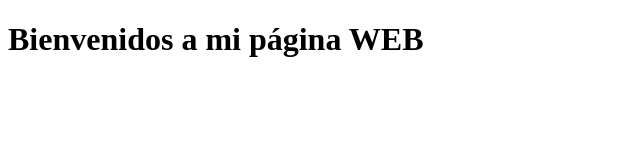
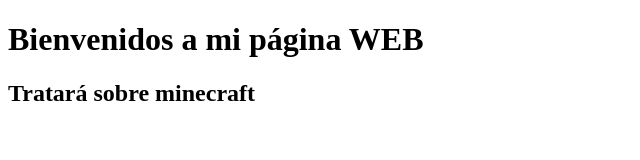
Before and after one commit to ismaelmartin302/proyecto, a plain HTML site: page index.html in a window 1280 px wide. Shown: the whole page, without its empty margins (0-640 px from the left). Drawn offline with Linux system fonts and the light colour scheme.

Commit message:
subtitulo

```diff
--- a/index.html
+++ b/index.html
@@ -7,5 +7,6 @@
 </head>
 <body>
     <h1>Bienvenidos a mi página WEB</h1>
+    <h2>Tratará sobre minecraft</h2>
 </body>
 </html>
```
